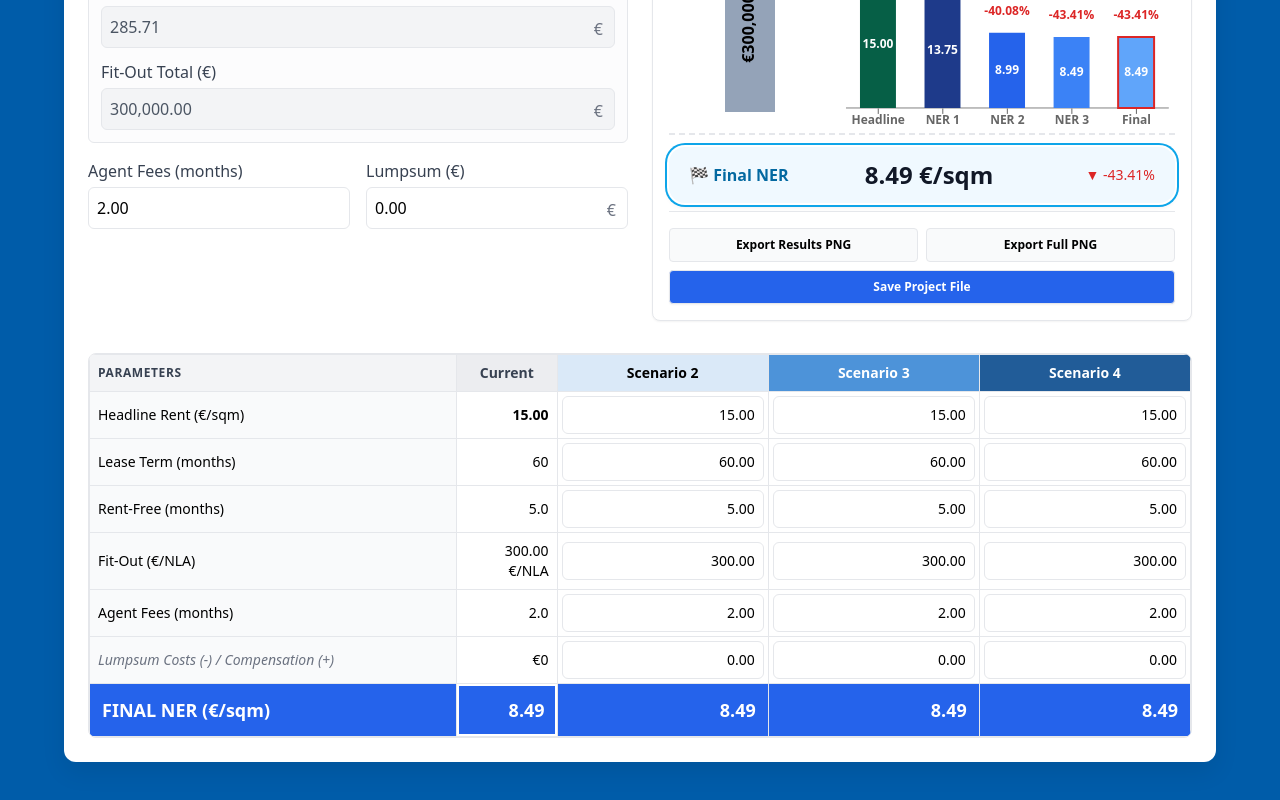
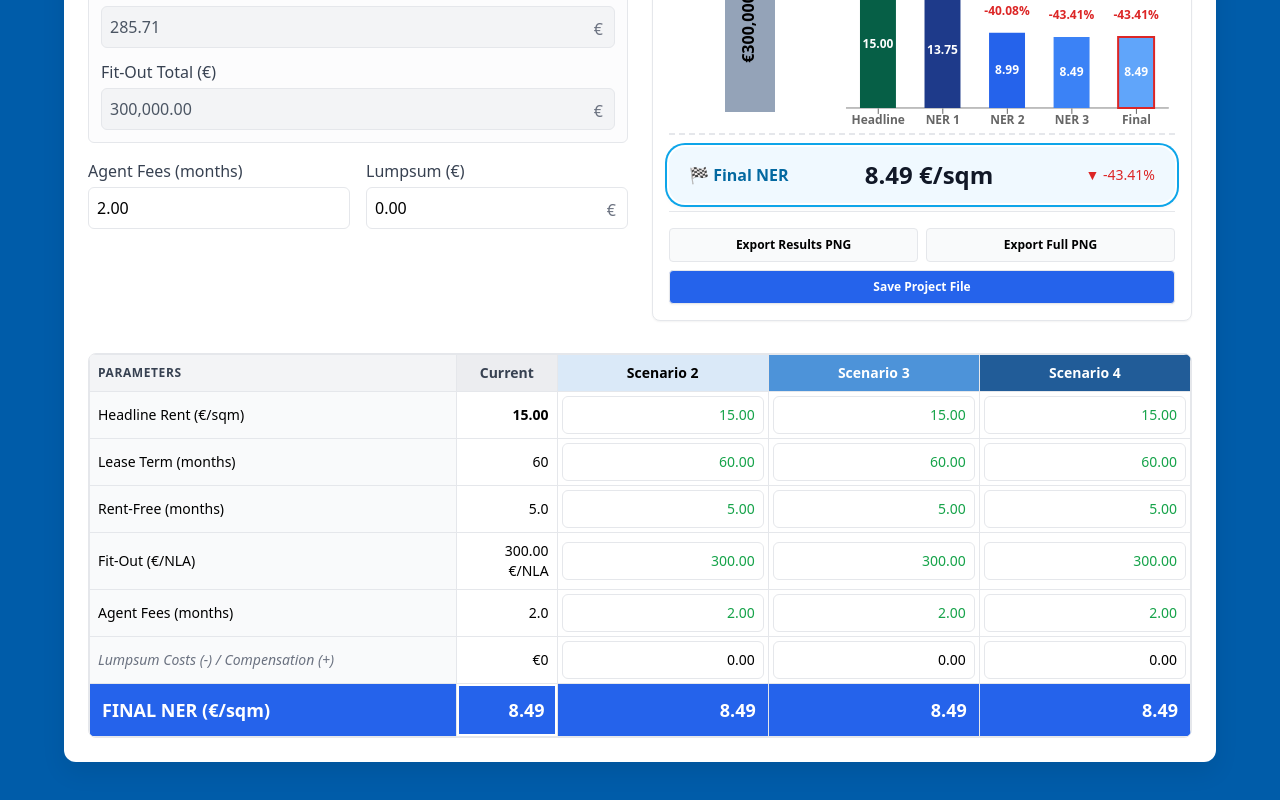
Before and after one commit to Musicandy13/NER-with-Scenarios, a React (Vite) app: page / in a window 1280 px wide. Shown: the part 537-1337 px from the top of the page. Built offline with nearby package versions, Linux system fonts and the light colour scheme.

Commit message:
Update App.jsx

```diff
--- a/src/App.jsx
+++ b/src/App.jsx
@@ -154,7 +154,7 @@ function ScenarioField({ value, onChange, readOnly = false, bold = false }) {
         onChange?.(String(n));
       }}
       onChange={(e) => onChange?.(e.target.value.replace(/[^\d.,-]/g, ""))}
-      className={`w-full border rounded-md p-2 text-right tabular-nums ${readOnly ? "bg-gray-100 text-gray-800" : ""} ${bold ? "font-bold" : ""}`}
+      className={`  w-full border rounded-md p-2 text-right tabular-nums  ${P(value) > 0 ? "text-green-600" : ""}  ${P(value) < 0 ? "text-red-600" : ""}  ${readOnly ? "bg-gray-100 text-gray-800" : ""}  ${bold ? "font-bold" : ""}`}
     />
   );
 }
@@ -379,7 +379,7 @@ export default function App() {
     const durationS = Math.max(0, Math.floor(P(vals.duration ?? f.duration)));
     const rfS = clamp(P(vals.rf ?? f.rf));
     const agentS = clamp(P(vals.agent ?? f.agent));
-    const unforeseenS = P(vals.unforeseen ?? f.unforeseen);
+    const unforeseenS =  vals.unforeseen !== undefined    ? P(vals.unforeseen)    : P(f.unforeseen);
 
     const monthsS = Math.max(0, durationS - rfS);
     const grossS = rentS * glaS * monthsS;
```
